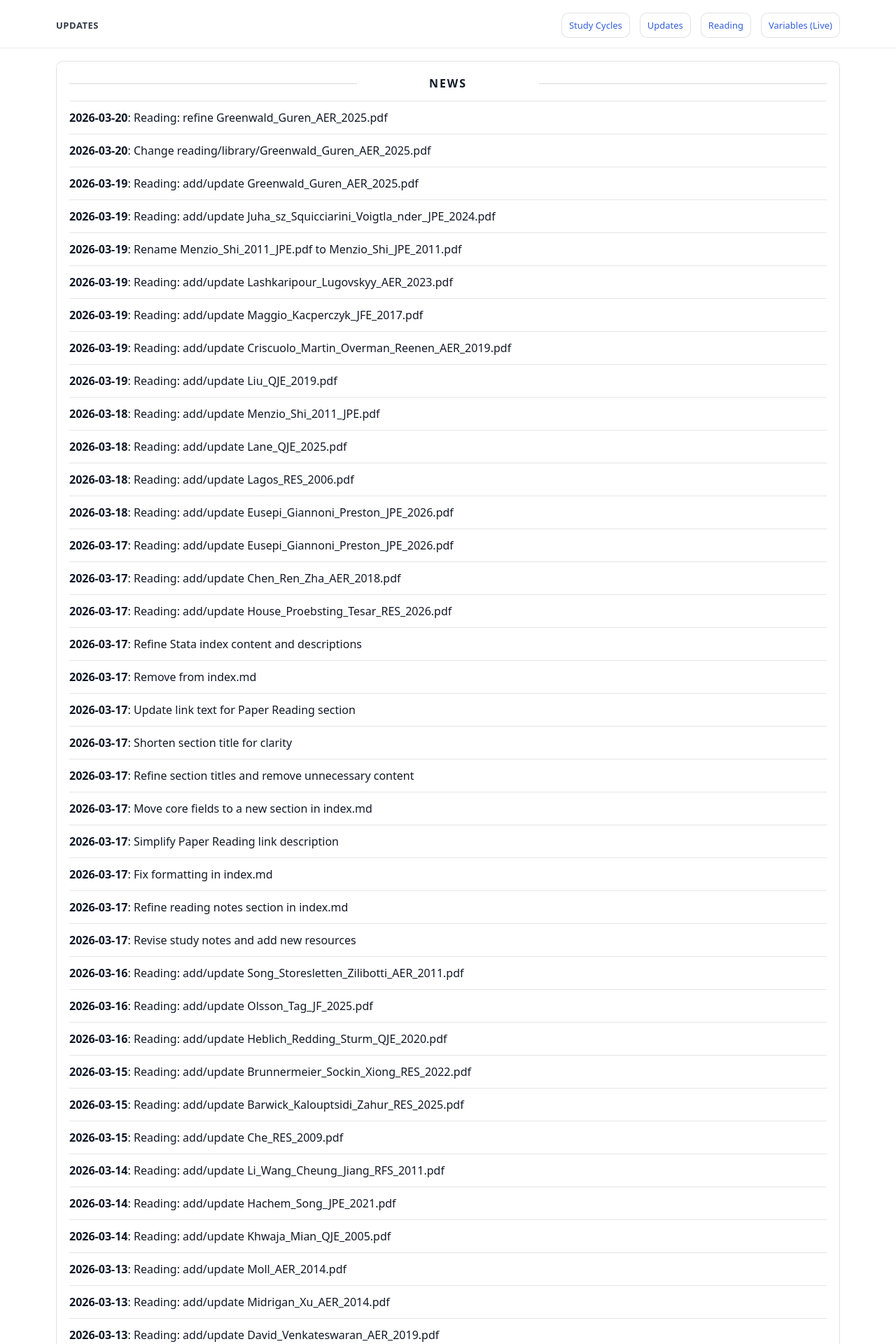
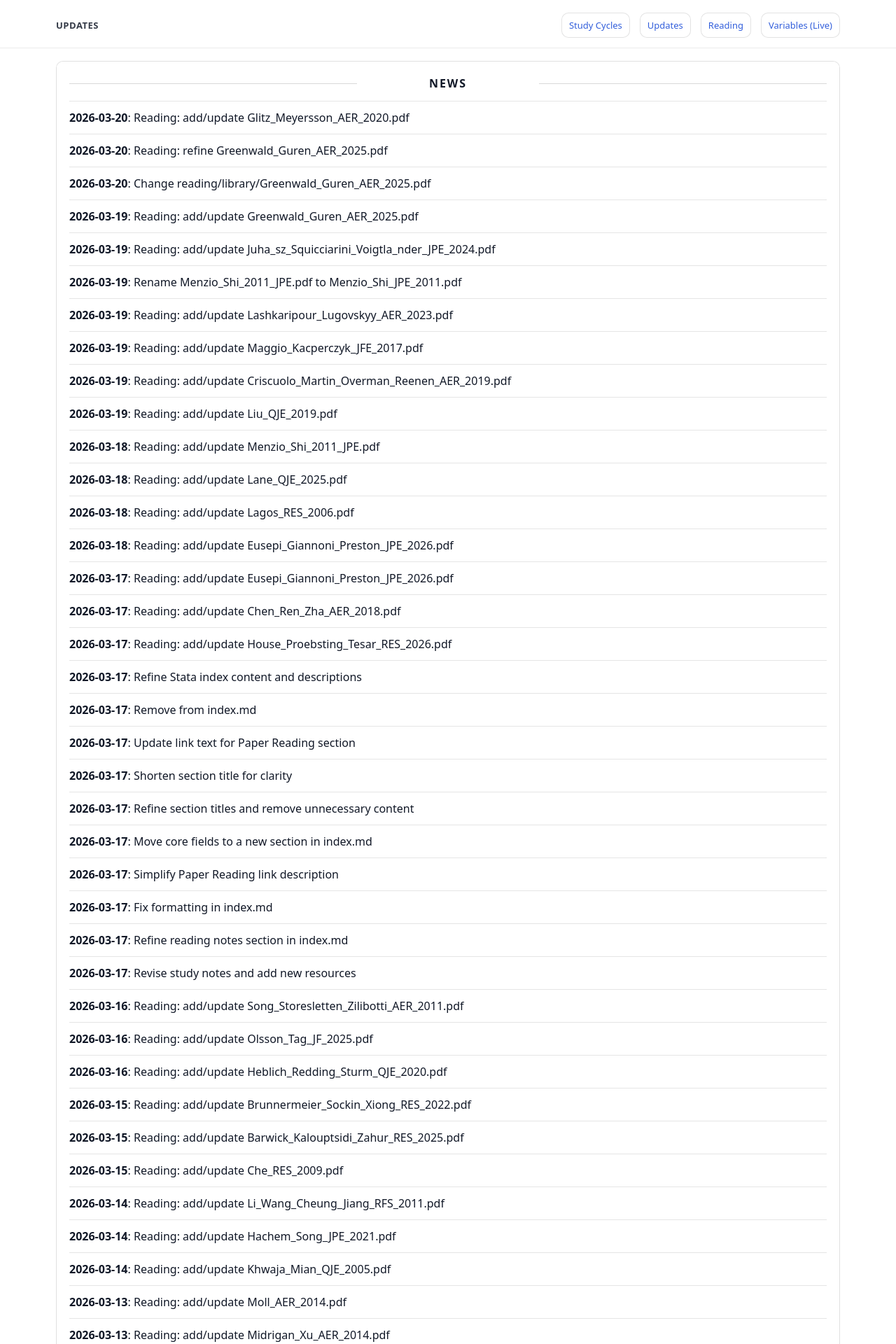
Before and after one commit to yaxinzn/study-archive, a Jekyll site: the page built from updates/index.md, in a window 1280 px wide. Shown: the top 1920 px of the page at 70% size. Built offline with Jekyll 4.4.1, drawn with Linux system fonts in a browser that asks for light colours; some of the changed text lies outside the part shown.

Commit message:
chore: update NEWS feed

```diff
--- a/_data/news.yml
+++ b/_data/news.yml
@@ -1,4 +1,7 @@
 # Auto-generated update history (sorted newest -> oldest). Do not edit manually.
+- ts: "1773951641"
+  date: "2026-03-20"
+  title: "Reading: add/update Glitz_Meyersson_AER_2020.pdf"
 - ts: "1773948597"
   date: "2026-03-20"
   title: "Reading: refine Greenwald_Guren_AER_2025.pdf"
```
